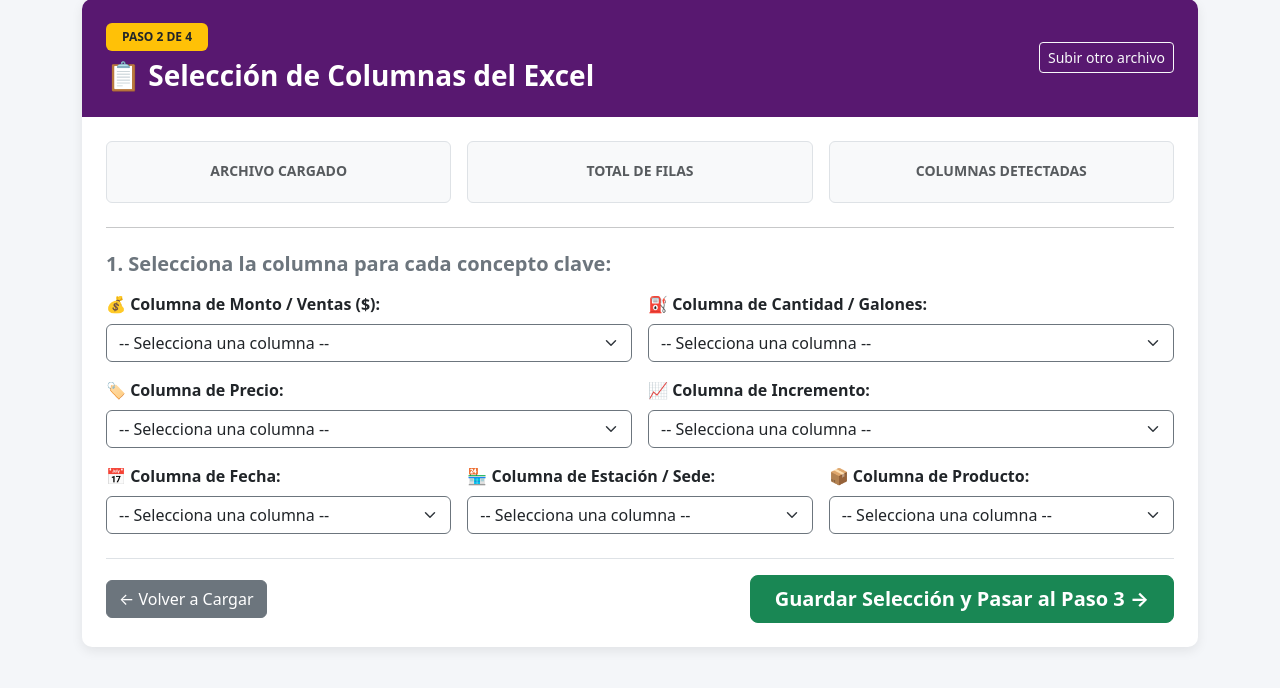
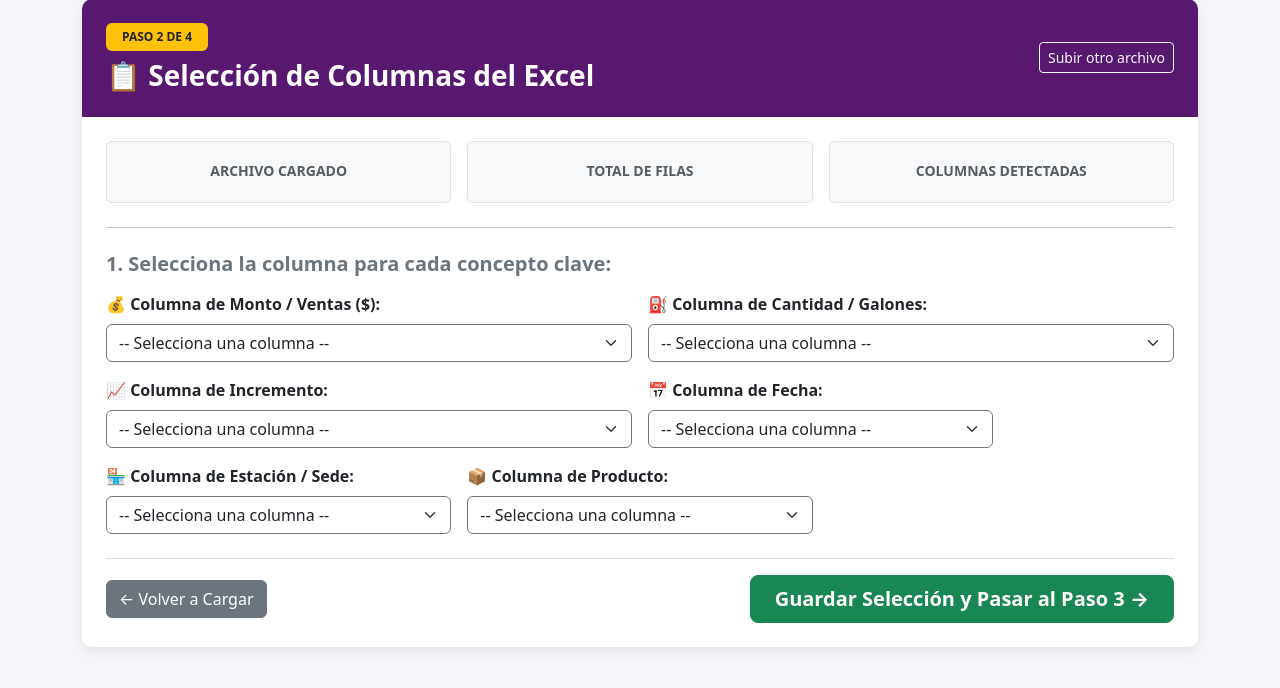
Before and after one commit to harolddickson26/ANALISIS, a Flask app: template templates/Lista_despegable_columna.html in a window 1280 px wide. Shown: the part 49-737 px from the top of the page. Run offline with Flask 3, Linux system fonts and the light colour scheme; the template is opened without the code that fills it, so the values that code supplies are empty.

Commit message:
Eliminado campo de precio en paso 2

```diff
--- a/ANALISIS.py
+++ b/ANALISIS.py
@@ -96,7 +96,6 @@ def paso2_columnas():
         DATA_STORE[user_key]['mapeo_columnas'] = {
             'monto': request.form.get("col_monto"),
             'cantidad': request.form.get("col_cantidad"),
-            'precio': request.form.get("col_precio"),
             'incremento': request.form.get("col_incremento"),
             'fecha': request.form.get("col_fecha"),
             'estacion': request.form.get("col_estacion"),
--- a/templates/Lista_despegable_columna.html
+++ b/templates/Lista_despegable_columna.html
@@ -76,17 +76,6 @@
                         </select>
                     </div>
 
-                    <!-- Desplegable: Precio -->
-                    <div class="col-md-6">
-                        <label class="form-label fw-bold text-dark">🏷️ Columna de Precio:</label>
-                        <select name="col_precio" class="form-select border-secondary">
-                            <option value="">-- Selecciona una columna --</option>
-                            {% for col in columnas %}
-                                <option value="{{ col }}" {% if 'precio' in col.lower() %}selected{% endif %}>{{ col }}</option>
-                            {% endfor %}
-                        </select>
-                    </div>
-
                     <!-- Desplegable: Incremento -->
                     <div class="col-md-6">
                         <label class="form-label fw-bold text-dark">📈 Columna de Incremento:</label>
```
